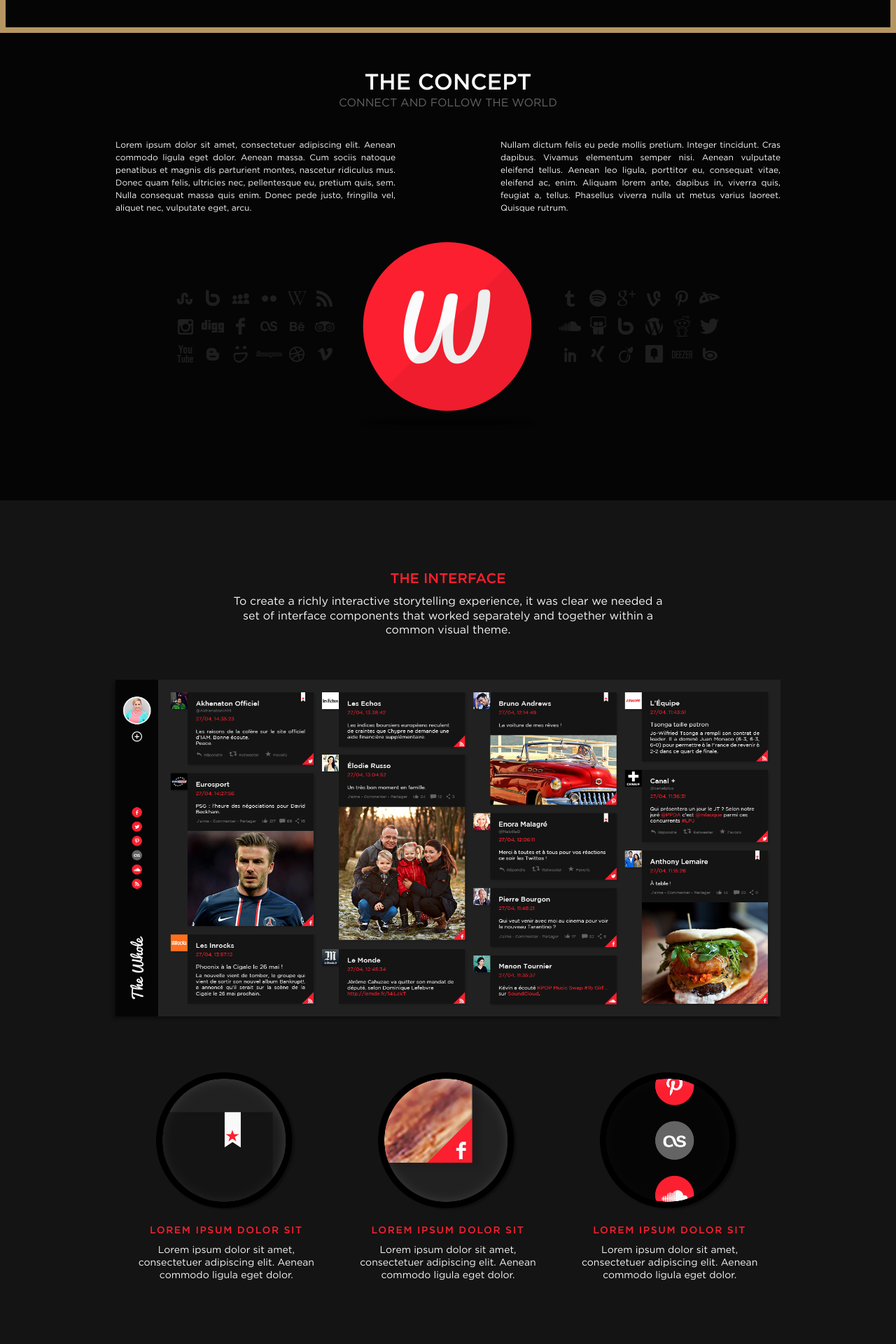
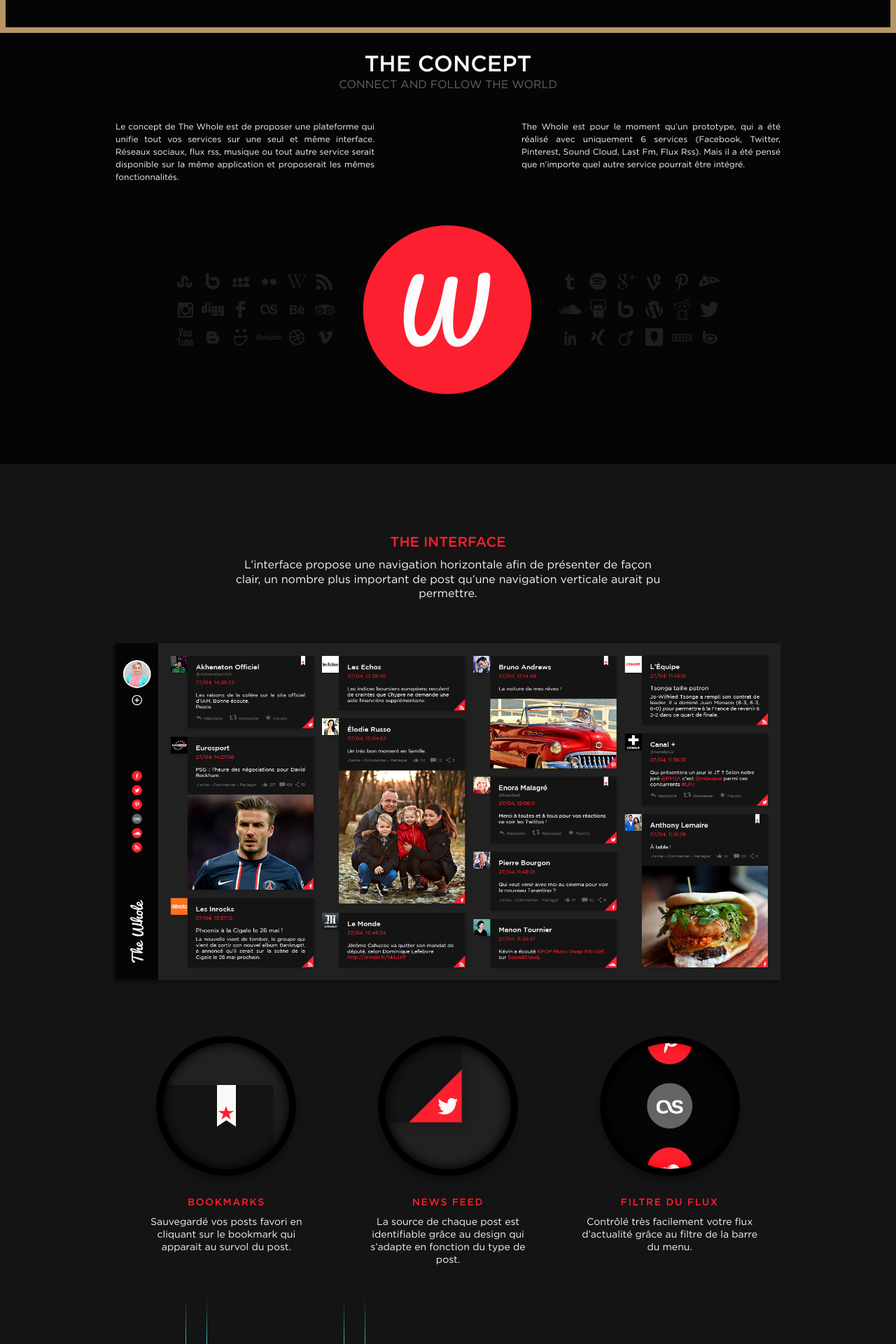
Before and after one commit to brunsonpaul/portfolio, a PHP site: page /templates/the-whole.html in a window 1280 px wide. Shown: the part 753-2673 px from the top of the page at 70% size. Run offline with PHP 8.4, Linux system fonts and the light colour scheme.

Commit message:
the whole

```diff
--- a/assets/css/less/project.less
+++ b/assets/css/less/project.less
@@ -43,21 +43,43 @@ html{
 	}
 }
 
-#tdfProject{ display:none
+#tdfProject{ position:relative; background:#111;
+	#date { position:absolute; z-index:999; top:0px; left:0px; bottom:0px; right:0px;
+		nav { margin:0; padding:0; display:block; background:green;
+			ul { margin:0; padding:0; list-style: none; position: relative; display:block;
+				li { width:5%; mardin:0; padding:0; border:none; position:relative; float:left; height:117px;
+					.flip { width:100%; height:100%; display:block; position: absolute; top: 0px; left: 0px; -webkit-perspective:1000; -khtml-perspective:1000; -moz-perspective:1000; -o-perspective:1000; perspective:1000;
+						.card { width:100%; height:100%; -webkit-transform-style: preserve-3d; .easeTransition(0.3s); -moz-transform-style: preserve-3d; .easeTransition(0.3s); -o-transform-style: preserve-3d; .easeTransition(0.3s); -ms-transform-style: preserve-3d; .easeTransition(0.3s);
+							.front { background:@tdfColor3 url('../img/100ansdetour/tdfPatterns.jpg') top center repeat; width:100%; height:auto; height:117px; }
+							.back { width:100%; height:auto; background:@tdfColor3 url('../img/100ansdetour/tdfPatterns.jpg') top center repeat; .rotateY(180deg); height:117px;  }
+							.face { position: absolute; -webkit-backface-visibility:hidden;-moz-backface-visibility:hidden;-o-backface-visibility:hidden;-ms-backface-visibility:hidden; }
+						}
+					}
+				}
+				.flipOn { background:none;
+					.flip {
+						.card { .rotateY(90deg);
+							.back { color:orange; }
+						}
+					}
+				}
+			}
+		}
+	}
 }
 
 
 #theWholeProject { background:#141414 url('../img/the-whole/bg/the-whole-bg.jpg') center center;-webkit-background-size: cover; -moz-background-size: cover; -o-background-size: cover; background-size:100%; .transition(0.7s);
-	div { position:absolute; top:0; left:0; right:0; bottom:0; color:@colorGold; text-align:center; .textUppercase();
-		p { display:block; position:absolute; z-index:10; width:50%; margin-left:-25%; left:50%; .fontSize16(); -webkit-transform: scale(1) scale3d(10, 10, 1); opacity:0; .transition(0.7s); -webkit-transition-delay:0.3s;
-		}
-		img { margin:auto; height:70%; margin-top:10%; display:block; .transition(0.7s); }
+	// div { position:absolute; top:0; left:0; right:0; bottom:0; color:@colorGold; text-align:center; .textUppercase();
+	// 	p { display:block; position:absolute; z-index:10; width:50%; margin-left:-25%; left:50%; .fontSize16(); -webkit-transform: scale(1) scale3d(10, 10, 1); opacity:0; .transition(0.7s); -webkit-transition-delay:0.3s;
+	// 	}
+	// 	img { margin:auto; height:70%; margin-top:10%; display:block; .transition(0.7s); }
 
 
-	}
-		&:hover { background-size:50%; }
-		&:hover img{ -webkit-transform: scale(1) scale3d(0, 0, 1) }
-		// &:hover p{ -webkit-transform: scale(1) scale3d(1, 1, 1); opacity:1; }
+	// }
+	// 	&:hover { background-size:50%; }
+	// 	&:hover img{ -webkit-transform: scale(1) scale3d(0, 0, 1) }
+	// 	// &:hover p{ -webkit-transform: scale(1) scale3d(1, 1, 1); opacity:1; }
 
 }
 
--- a/assets/css/less/soSteezy.less
+++ b/assets/css/less/soSteezy.less
@@ -35,13 +35,13 @@ body, .onepage-wrapper, html { display: block; position: static; padding: 0; wid
 }
 
 .button-menu { position:fixed; z-index:9999; left:50%; top:58px; margin-left:-17px; text-align:center;
-	a { .transition(0.4s); color:@colorGold; display:block; width:34px; height:28px; padding-top:6px; .borderRadius(100%;); border:solid 2px rgba(181,150,99,0.4);
+	a { .transition(0.4s); color:@colorGold; display:block; width:34px; height:28px; padding-top:6px; .borderRadius(100%;); border:solid 2px rgba(181,150,99,0.3);
 		&:hover {  border:solid 2px @colorGold; }
 	}
 }
 
-.button-close { z-index:99; position:fixed; left:50%; top:58px; margin-left:-17px; text-align:center;
-	a { .transition(0.4s); color:@colorGold; display:block; width:36px; padding-top:10px; height:26px; .borderRadius(100%;); border:solid 2px rgba(181,150,99,0.4);
+.button-close { z-index:9999; position:fixed; left:50%; top:38px; margin-left:-17px; text-align:center;
+	a { .transition(0.4s); color:@colorGold; display:block; width:36px; padding-top:10px; height:26px; .borderRadius(100%;); border:solid 2px rgba(181,150,99,0.3);
 		&:hover {  border:solid 2px @colorGold; }
 	}
 }
@@ -64,17 +64,8 @@ section { padding:8px 0; min-width:980px;
 	.page-content { width:950px; margin:auto; }
 }
 
-/*@media screen and (max-width: 640px) {
-	#resize { display:block; }
-}
-@media screen and (max-height: 500px) {
-	#resize { display:block; }
-}*/
 
-/**
-.onepage-wrapper .section { width: 100%; height: 100%; }
-
-.onepage-pagination { position: absolute; right:38px; top:50%; z-index: 5; list-style: none; margin:0; padding:0;
+.pagination { position:fixed; right:38px; top:50%; z-index: 5; list-style: none; margin:0; padding:0;
 	li { text-align: center; padding:0;
 		a { padding:15px 0; width: 4px; height: 4px; display: block;
 			&:before{ content: ''; position: absolute; width: 4px; height: 4px; background:@colorGold; .opacity(0.3); border-radius: 10px; -webkit-border-radius: 10px; -moz-border-radius: 10px; }
@@ -82,7 +73,10 @@ section { padding:8px 0; min-width:980px;
 		}
 	}
 }
-**/
+.pagination.tdf { margin-top:-53px; }
+.pagination.theWhole { margin-top:-53px; }
+.pagination.socialCoke { margin-top:-104px; }
+.pagination.partech { margin-top:-87px; }
 
 @import "project.less";
 
--- a/assets/css/less/theWhole.less
+++ b/assets/css/less/theWhole.less
@@ -21,14 +21,14 @@
 		}
 	}
 
-	#theWhole-concept { background:@theWholeColor2; padding:100px 0;
+	#theWhole-concept { background:@theWholeColor2; padding:100px 0 100px 0;
 		.page-content {
 			h2 { .gothamMedium(); text-transform:uppercase; text-align:center; .fontSize32(); }
 			h3 { text-transform:uppercase; text-align:center; .fontSize16(); line-height:1.3em; color:@theWholeColor4; }
-			p { margin-top:40px; text-align:justify; line-height:1.5em; vertical-align:top; .inline-block(); .fontSize12();  width:400px;
-				&:nth-of-type(1) { margin-right:150px; }
+			p { margin-top:40px; text-align:justify; line-height:1.5em; vertical-align:top; .inline-block(); .fontSize12(); width:370px;
+				&:nth-of-type(1) { margin-right:210px; }
 			}
-			img { display:block; margin:40px auto 0 auto; }
+			img { display:block; margin:60px auto 0 auto; }
 		}
 	}
 
@@ -36,19 +36,19 @@
 		.page-content {
 			h2 { .gothamMedium(); text-transform:uppercase; text-align:center; color:@theWholeColor5; .fontSize20(); }
 			>p { text-align:center; line-height:1.3em; .fontSize16();  width:620px; margin:10px auto 40px auto; }
-			#theWhole-interface-content { position:relative; margin:60px auto 100px auto;
+			#theWhole-interface-content { position:relative; margin:60px auto 40px auto;
 				>img { display:block; width:950px; .box-shadow(@x: -4px, @y:4px, @blur:4px, @alpha:0.3); }
 				ul { margin-top:80px;
 					li { .inline-block(); .calcWidthKit(100%/3); text-align:center; vertical-align:top;
-						img { display:block; width:200px; height:auto; margin:auto; }
-						h3 { margin:20px auto 10px auto; .textUppercase(); .fontSize14(); color:@theWholeColor5; .gothamMedium(); }
+						img { display:block; width:200px; height:auto; margin:auto; border:solid 10px @partechBG1; .borderRadius(100%); .box-shadow(@x: 0px, @y:8px, @blur:8px, @alpha:0.3); .boxSizing(border-box); }
+						h3 { margin:30px auto 10px auto; .textUppercase(); .fontSize14(); color:@theWholeColor5; .gothamMedium(); }
 						p { width:80%; .fontSize14(); line-height:18px; margin:auto; }
 					}
 				}
 			}
 			#theWhole-menu { position:relative;
 				img { display:block;
-					&:nth-of-type(1) { margin-left:75px; .box-shadow(@x: -4px, @y:4px, @blur:4px, @alpha:0.3); }
+					&:nth-of-type(1) { position:relative; z-index:2; }
 					&:nth-of-type(2) { position:absolute; top:300px; right:0px; }
 				}
 			}
--- a/assets/css/soSteezy.css
+++ b/assets/css/soSteezy.css
@@ -3292,18 +3381,18 @@ section .page-content {
   display: inline-block;
   font-size: 12px;
   font-size: 0.75rem;
-  width: 400px;
+  width: 370px;
 }
 .lt-ie9 #theWhole #theWhole-concept .page-content p {
   display: inline;
   zoom: 1;
 }
 #theWhole #theWhole-concept .page-content p:nth-of-type(1) {
-  margin-right: 150px;
+  margin-right: 210px;
 }
 #theWhole #theWhole-concept .page-content img {
   display: block;
-  margin: 40px auto 0 auto;
+  margin: 60px auto 0 auto;
 }
 #theWhole #theWhole-interface {
   background: #141414;
@@ -3327,7 +3416,7 @@ section .page-content {
 }
 #theWhole #theWhole-interface .page-content #theWhole-interface-content {
   position: relative;
-  margin: 60px auto 100px auto;
+  margin: 60px auto 40px auto;
 }
 #theWhole #theWhole-interface .page-content #theWhole-interface-content > img {
   display: block;
@@ -3362,9 +3451,27 @@ section .page-content {
   width: 200px;
   height: auto;
   margin: auto;
+  border: solid 10px #000000;
+  -moz-border-radius: 100%;
+  -webkit-border-radius: 100%;
+  -ms-border-radius: 100%;
+  -khtml-border-radius: 100%;
+  border-radius: 100%;
+  -webkit-box-shadow: 0px 8px 8px rgba(0, 0, 0, 0.3);
+  -khtml-box-shadow: 0px 8px 8px rgba(0, 0, 0, 0.3);
+  -ms-box-shadow: 0px 8px 8px rgba(0, 0, 0, 0.3);
+  -moz-box-shadow: 0px 8px 8px rgba(0, 0, 0, 0.3);
+  -o-box-shadow: 0px 8px 8px rgba(0, 0, 0, 0.3);
+  box-shadow: 0px 8px 8px rgba(0, 0, 0, 0.3);
+  -webkit-box-sizing: border-box;
+  -moz-box-sizing: border-box;
+  -o-box-sizing: border-box;
+  -ms-box-sizing: border-box;
+  -khtml-box-sizing: border-box;
+  box-sizing: border-box;
 }
 #theWhole #theWhole-interface .page-content #theWhole-interface-content ul li h3 {
-  margin: 20px auto 10px auto;
+  margin: 30px auto 10px auto;
   text-transform: uppercase;
   letter-spacing: 0.1rem;
   font-size: 14px;
--- a/templates/the-whole.html
+++ b/templates/the-whole.html
@@ -33,15 +33,24 @@
 <div id='borderRight' class="open"></div>
 
 
-        <nav class="button-menu" style='top:38px;'>
-            <a href="#">
-                <svg version="1.1" id="Calque_1" xmlns="http://www.w3.org/2000/svg" xmlns:xlink="http://www.w3.org/1999/xlink" x="0px" y="0px" width="18px" height="7px" viewBox="0 0 17 7.016" enable-background="new 0 0 17 7.016" xml:space="preserve">
-                    <rect fill="#b59663" width="18" height="1"/>
-                    <rect y="3" fill="#b59663" width="18" height="1"/>
-                    <rect y="6" fill="#b59663" width="18" height="1"/>
-                </svg>
-            </a>
-        </nav>
+<nav class="button-close">
+    <a href="#">
+        <svg version="1.1" id="Calque_1" xmlns="http://www.w3.org/2000/svg" xmlns:xlink="http://www.w3.org/1999/xlink" x="0px" y="0px" width="13.435px" height="13.435px" viewBox="0 0 13.435 13.435" enable-background="new 0 0 13.435 13.435" xml:space="preserve">
+            <rect x="6.218" y="-2.282" transform="matrix(0.7071 0.7071 -0.7071 0.7071 6.7175 -2.7825)" fill="#B59663" width="1" height="18"/>
+            <rect x="6.218" y="-2.282" transform="matrix(-0.7071 0.7071 -0.7071 -0.7071 16.2175 6.7175)" fill="#B59663" width="1" height="18"/>
+        </svg>
+    </a>
+</nav>
+
+<nav class='pagination theWhole'>
+    <ul>
+        <li><a class='active' href="#"></a></li>
+        <li><a href="#"></a></li>
+        <li><a href="#"></a></li>
+        <li><a href="#"></a></li>
+        <li><a href="#"></a></li>
+    </ul>
+</nav>
 
 <section id='theWhole'>
     <article id='theWhole-introduction'>
@@ -65,7 +74,7 @@
                 <span>The Whole</span>
             </h1>
             <p>
-                The Whole est une interface qui réuni des flux d'informations issus de sources variées et les présente sous la forme d'un mur d'informations.<br/>Ce projet présente la particularité de la mise en place d'un système d'unification des APIs.
+                The Whole est une interface qui réuni des flux d'informations issus de sources variées et les présente sous la forme d'un mur d'informations.<br/>The Whole est pour le moment un projet en phase de conception.
             </p>
             <img src='../assets/img/the-whole/the-whole-mba.png' alt=''>
         </div>
@@ -76,10 +85,10 @@
             <h2>The Concept</h2>
             <h3>Connect and follow the world</h3>
             <p>
-                Lorem ipsum dolor sit amet, consectetuer adipiscing elit. Aenean commodo ligula eget dolor. Aenean massa. Cum sociis natoque penatibus et magnis dis parturient montes, nascetur ridiculus mus. Donec quam felis, ultricies nec, pellentesque eu, pretium quis, sem. Nulla consequat massa quis enim. Donec pede justo, fringilla vel, aliquet nec, vulputate eget, arcu.
-             </p><!--
+                Le concept de The Whole est de proposer une plateforme qui unifie tout vos services sur une seul et même interface. Réseaux sociaux, flux rss, musique ou tout autre service serait disponible sur la même application et proposerait les mêmes fonctionnalités.
+            </p><!--
             !--><p>
-                Nullam dictum felis eu pede mollis pretium. Integer tincidunt. Cras dapibus. Vivamus elementum semper nisi. Aenean vulputate eleifend tellus. Aenean leo ligula, porttitor eu, consequat vitae, eleifend ac, enim. Aliquam lorem ante, dapibus in, viverra quis, feugiat a, tellus. Phasellus viverra nulla ut metus varius laoreet. Quisque rutrum.
+                The Whole est pour le moment qu’un prototype, qui a été réalisé avec uniquement 6 services (Facebook, Twitter, Pinterest, Sound Cloud, Last Fm, Flux Rss). Mais il a été pensé que n’importe quel autre service pourrait être intégré.
             </p>
             <img src='../assets/img/the-whole/the-whole-concept.png' alt=''>
         </div>
@@ -89,25 +98,32 @@
         <div class='page-content'>
             <h2>The interface</h2>
                 <p>
-                    To create a richly interactive storytelling experience, it was clear we needed a set of interface components that worked separately and together within a common visual theme.
+                    L’interface propose une navigation horizontale afin de présenter de façon clair, un nombre plus important de post qu’une navigation verticale aurait pu permettre.
                 </p>
             <div id='theWhole-interface-content'>
                 <img src='../assets/img/the-whole/the-whole-interface.png' alt=''>
                 <ul>
                     <li>
                         <img src='../assets/img/the-whole/the-whole-bookmark.png' alt=''>
-                        <h3>Lorem ipsum dolor sit</h3>
-                        <p>Lorem ipsum dolor sit amet, consectetuer adipiscing elit. Aenean commodo ligula eget dolor.</p>
+                        <h3>Bookmarks</h3>
+                        <p>
+                            Sauvegardé vos posts favori en cliquant sur le bookmark qui apparait au survol du post.
+                        </p>
                     </li><!--
                     !--><li>
-                        <img src='../assets/img/the-whole/the-whole-fbInfos.png' alt=''>
-                        <h3>Lorem ipsum dolor sit</h3>
-                        <p>Lorem ipsum dolor sit amet, consectetuer adipiscing elit. Aenean commodo ligula eget dolor.</p>
+                        <img src='../assets/img/the-whole/the-whole-twInfos.png' alt=''>
+                        <h3>News feed</h3>
+                        <p>
+                            La source de chaque post est identifiable grâce au design qui s’adapte en fonction du type de post.
+                        </p>
+
                     </li><!--
                     !--><li>
                         <img src='../assets/img/the-whole/the-whole-filtre.png' alt=''>
-                        <h3>Lorem ipsum dolor sit</h3>
-                        <p>Lorem ipsum dolor sit amet, consectetuer adipiscing elit. Aenean commodo ligula eget dolor.</p>
+                        <h3>Filtre du flux</h3>
+                        <p>
+                            Contrôlé très facilement votre flux d’actualité grâce au filtre de la barre du menu.
+                        </p>
                     </li>
             </div>
             <div id='theWhole-menu'>
@@ -121,10 +137,10 @@
     <article id='theWhole-element' >
         <div class='page-content'>
             <span>
-                <h2><b>Clear</b>Components</h2>
+                <h2><b>Clear</b>Elements</h2>
                 <p>
-                    To create a richly interactive storytelling experience, it was clear we needed a set of interface components that worked separately and together within a common visual theme.<br/><br/>
-                    As with any interactive setting, we had to think through and fully design all the various states within each component across the digital experience.
+                    Il a été nécessaire de réaliser un ensemble d’éléments ayant un thème visuel commun pouvant marcher séparément et ensemble afin de créer une ambiance riche et interactive.<br/><br/>
+                    Chaque éléments a été réfléchi avant leur conception. J’ai ensuite eu le plaisir de concevoir et apporter de petits détails à chacun de ces composants.
                 </p>
             </span><!--
             !--><img id='element-img' src='../assets/img/the-whole/element.png' alt=''>
@@ -137,7 +153,7 @@
             <h2>A project made with ...</h2>
             <ul>
                 <li>
-                    <a href='http://bastien-lardeux.com/' target='_blank'>Robin Lambert</a>
+                    <a href='http://robinlambert.fr/' target='_blank'>Robin Lambert</a>
                     <a href='https://twitter.com/Robin_Lambert' target='_blank'>L</a>
                     Ux Ergonomie<br/>Conception
                 </li><!--
```
Also changed, not shown: other parts of assets/css/soSteezy.css (+161 -77 lines), index.html (+9 -3 lines), templates/100ansdetour.html (+19 -0 lines), templates/partech.html (+20 -0 lines), templates/social-coke.html (+21 -0 lines), assets/img/100ansdetour/1921.svg (added), assets/img/the-whole/the-whole-bookmark.png, assets/img/the-whole/the-whole-bookmark2.png (added), assets/img/the-whole/the-whole-concept.png, assets/img/the-whole/the-whole-filtre.png, assets/img/the-whole/the-whole-filtre2.png (added), assets/img/the-whole/the-whole-menu.png, assets/img/the-whole/the-whole-twInfos.png (added), assets/img/the-whole/the-whole-twInfos2.png (added).
